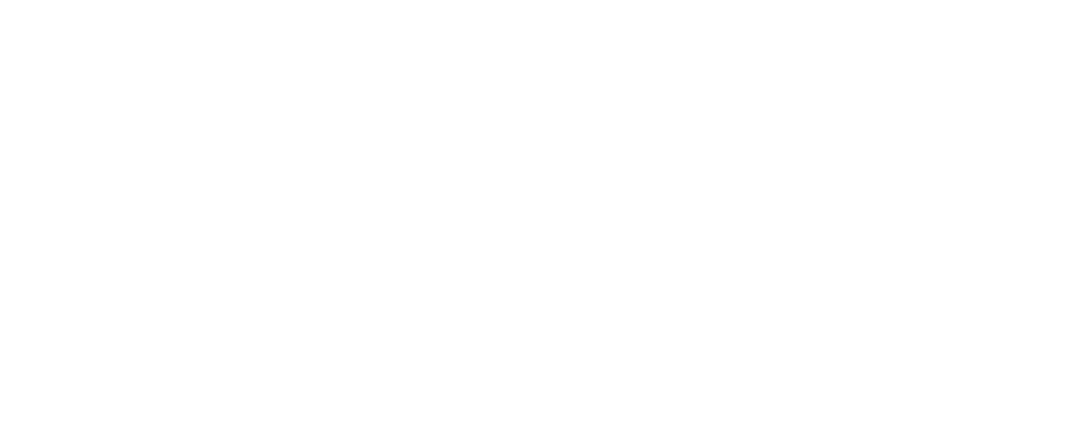
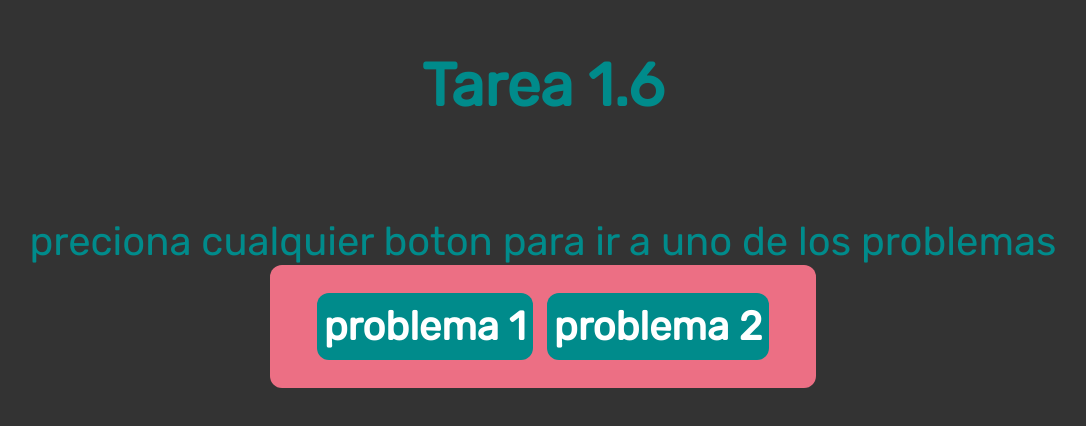
Before and after one commit to cosmic-doggo/tarea-1.6, a plain HTML site: page index.html in a window 1280 px wide. Shown: the whole page, without its empty margins (97-1183 px from the left). Drawn offline with Linux system fonts and the light colour scheme.

Commit message:
index terminadito

```diff
--- a/index.html
+++ b/index.html
@@ -3,9 +3,25 @@
 <head>
     <meta charset="UTF-8">
     <meta name="viewport" content="width=device-width, initial-scale=1.0">
-    <title>Document</title>
+    <link rel="stylesheet" href="inicio.css">
+    <title>tarea 1.6</title>
 </head>
 <body>
-
+    <h2>Tarea 1.6 </h2><br>
+    preciona cualquier boton para ir a uno de los problemas
+    <center>
+    <div class="botones">
+    <table border="0" ce >
+      <tr>
+          <th>
+          <a href="problema1/problema1.html">problema 1</a>
+        </th>
+        <th>
+            <a href="problema2/problema2.html">problema 2</a>
+        </th>
+      </tr>
+    </table>
+    </div>
+</center>
 </body>
 </html>
--- a/inicio.css
+++ b/inicio.css
@@ -0,0 +1,37 @@
+@import url('https://fonts.googleapis.com/css2?family=Rubik&display=swap');
+body
+{
+    text-align: center;
+    font-family: 'Rubik', sans-serif;
+    color: darkcyan;
+    box-shadow: black;
+    font-size: 40px;
+    background-color: #333;
+}
+a{
+    border-radius: 12px;
+    padding: 10px 7px;
+    text-decoration: none;
+    color: #fff;
+    background: darkcyan;
+    margin: 5px;
+    position: relative;
+
+    display: flex;
+    justify-content: center;
+    align-items: center;
+  }
+.botones
+{
+
+    border-radius: 12px;
+    background: #ec6f84;
+    overflow: hidden;
+    padding: 20px;
+    width: 40%;
+    vertical-align: middle;
+    display: flex;
+    justify-content: center;
+    align-items: center;
+
+}
```
